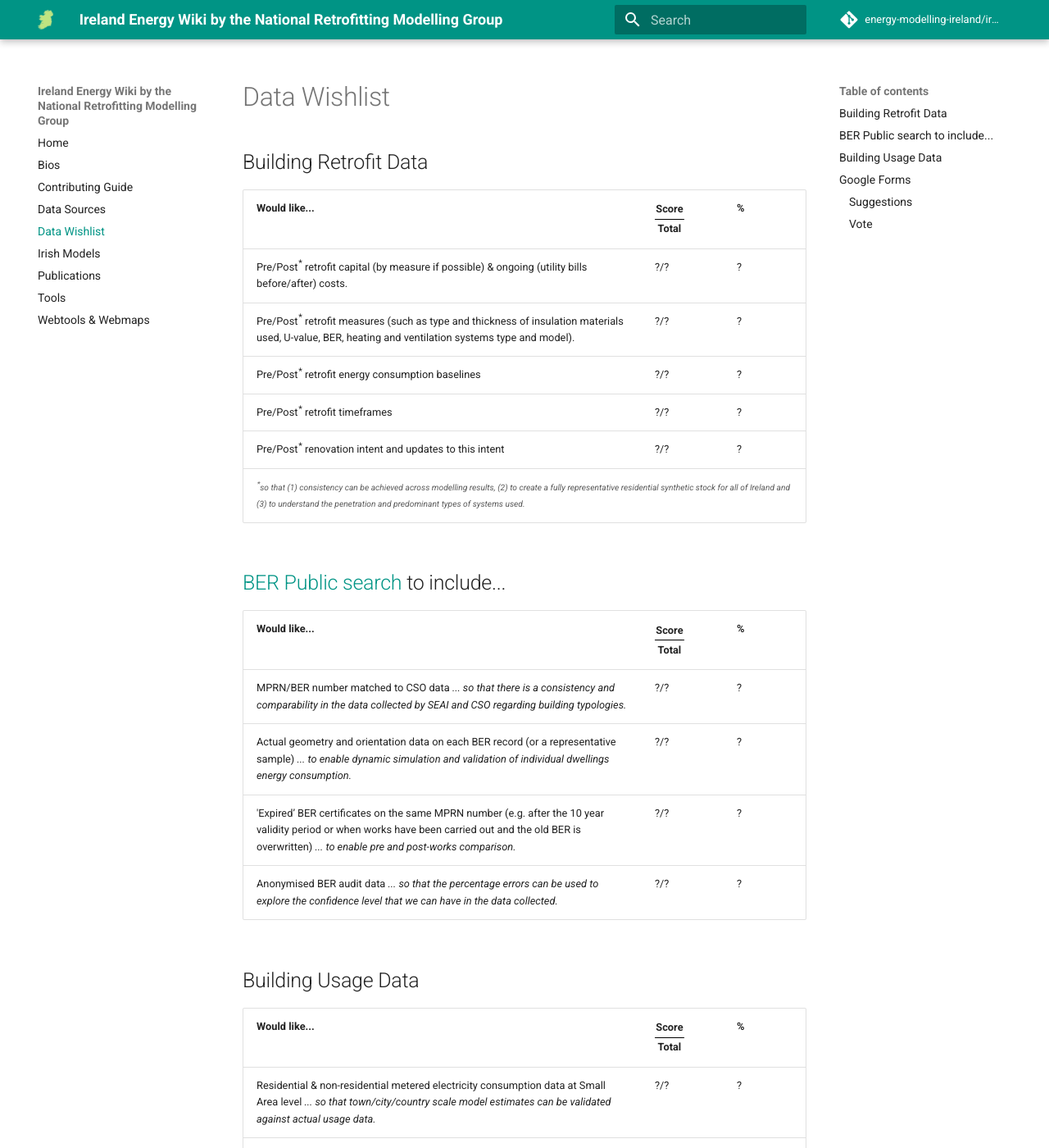
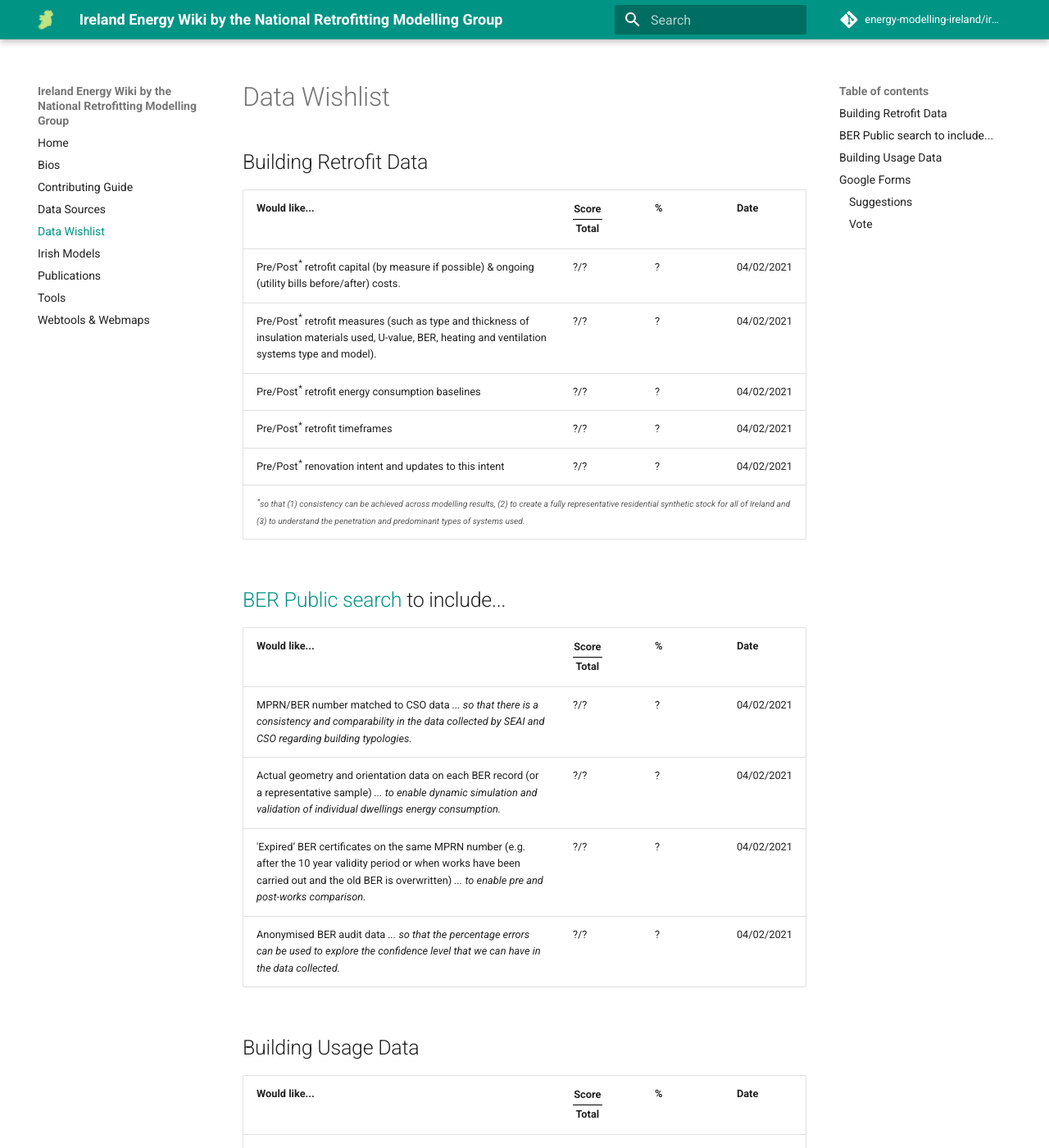
Before and after one commit to energy-modelling-ireland/wiki, an MkDocs documentation site: the page built from docs/Data-Wishlist.md, in a window 1280 px wide and 1400 px high. Shown: the whole window at 82% size. Built offline with MkDocs 1.6.1 and Material for MkDocs 9.7.7, drawn with Linux system fonts in a browser that asks for light colours; comment, search, counter and statistics services are not loaded; some of the changed text lies outside the part shown.

Commit message:
Add entry date to Date-Wishlist.md (#91)
So can prompt contributors to re-vote on new entries
as they are added to the wishlist

```diff
--- a/docs/Data-Wishlist.md
+++ b/docs/Data-Wishlist.md
@@ -18,41 +18,48 @@
     .frac span.symbol {
         display: none;
     }
+    table {
+        width: 100%;
+    }
+    th.percentage, th.date, th.score {
+        width: 10%;
+    }
 </style>
 
 ## Building Retrofit Data
 
-<table width="100%">
-	<col style="width:90%">
-	<col style="width:5%">
-	<col style="width:5%">
+<table>
     <tfoot>
         <tr>
-            <td colspan="3">
+            <td colspan="4">
                 <small><em>
                     <sup>*</sup>so that (1) consistency can be achieved across modelling results, (2) to create a fully representative residential synthetic stock for all of Ireland and (3) to understand the penetration and predominant types of systems used.
                 </em></small>
             </td>
         </tr>
     </tfoot>
-    <tbody>
+    <thead>
         <tr>
             <th>Would like...</th>
-            <th>
+            <th class="score">
                 <div class="frac">
                     <span>Score</span>
                     <span class="symbol">/</span>
                     <span class="bottom">Total</span>
                 </div>
             </th>
-            <th>%</th>
+            <th class="percentage">%</th>
+            <th class="date">Date</th>
         </tr>
+    </thead>
+    </tbody>
         <tr>
             <td>
                 Pre/Post<sup>*</sup> retrofit capital (by measure if possible) & ongoing (utility bills before/after) costs.
             </td>
             <td>?/?</td>
             <td>?</td>
+            <td>04/02/2021</td>
         </tr>
         <tr>
             <td>
@@ -60,6 +67,7 @@
             </td>
             <td>?/?</td>
             <td>?</td>
+            <td>04/02/2021</td>
         </tr>
         <tr>
             <td>
@@ -67,6 +75,7 @@
             </td>
             <td>?/?</td>
             <td>?</td>
+            <td>04/02/2021</td>
         </tr>
         <tr>
             <td>
@@ -74,6 +83,7 @@
             </td>
             <td>?/?</td>
             <td>?</td>
+            <td>04/02/2021</td>
         </tr>
         <tr>
             <td>
@@ -81,102 +91,120 @@
             </td>
             <td>?/?</td>
             <td>?</td>
+            <td>04/02/2021</td>
         </tr>
     </tbody>
 </table>
 
 ## [BER Public search](Data-Sources.md#buildings) to include...
 
-<table width="100%">
-	<col style="width:90%">
-	<col style="width:5%">
-	<col style="width:5%">
-    <tr>
-        <th>Would like...</th>
-        <th>
-            <div class="frac">
-                <span>Score</span>
-                <span class="symbol">/</span>
-                <span class="bottom">Total</span>
-            </div>
-        </th>
-        <th>%</th>
-    </tr>
-    <tr>
-        <td>
-            MPRN/BER number matched to CSO data <em>... so that there is a consistency and comparability in the data collected by SEAI and CSO regarding building typologies.</em>
-        <td>?/?</td>
-        <td>?</td>
-    </tr>
-    <tr>
-        <td>
-            Actual geometry and orientation data on each BER record (or a representative sample) <em>... to enable dynamic simulation and validation of individual dwellings energy consumption.</em>
-        <td>?/?</td>
-        <td>?</td>
-    </tr>
-    <tr>
-        <td>
-            'Expired’ BER certificates on the same MPRN number (e.g. after the 10 year validity period or when works have been carried out and the old BER is overwritten) <em>... to enable pre and post-works comparison.</em>
-        <td>?/?</td>
-        <td>?</td>
-    </tr>
-    <tr>
-        <td>
-            Anonymised BER audit data <em>... so that the percentage errors can be used to explore the confidence level that we can have in the data collected.</em>
-        <td>?/?</td>
-        <td>?</td>
-    </tr>
+<table>
+    <thead>
+        <tr>
+            <th>Would like...</th>
+            <th class="score">
+                <div class="frac">
+                    <span>Score</span>
+                    <span class="symbol">/</span>
+                    <span class="bottom">Total</span>
+                </div>
+            </th>
+            <th class="percentage">%</th>
+            <th class="date">Date</th>
+        </tr>
+    </thead>
+    <tbody>
+        <tr>
+            <td>
+                MPRN/BER number matched to CSO data <em>... so that there is a consistency and comparability in the data collected by SEAI and CSO regarding building typologies.</em>
+            <td>?/?</td>
+            <td>?</td>
+            <td>04/02/2021</td>
+        </tr>
+        <tr>
+            <td>
+                Actual geometry and orientation data on each BER record (or a representative sample) <em>... to enable dynamic simulation and validation of individual dwellings energy consumption.</em>
+            <td>?/?</td>
+            <td>?</td>
+            <td>04/02/2021</td>
+        </tr>
+        <tr>
+            <td>
+                'Expired’ BER certificates on the same MPRN number (e.g. after the 10 year validity period or when works have been carried out and the old BER is overwritten) <em>... to enable pre and post-works comparison.</em>
+            <td>?/?</td>
+            <td>?</td>
+            <td>04/02/2021</td>
+        </tr>
+        <tr>
+            <td>
+                Anonymised BER audit data <em>... so that the percentage errors can be used to explore the confidence level that we can have in the data collected.</em>
+            <td>?/?</td>
+            <td>?</td>
+            <td>04/02/2021</td>
+        </tr>
+    </tbody>
 </table>
 
 ## Building Usage Data
 
-<table width="100%">
-	<col style="width:90%">
-	<col style="width:5%">
-	<col style="width:5%">
-    <tr>
-        <th>Would like...</th>
-        <th>
-            <div class="frac">
-                <span>Score</span>
-                <span class="symbol">/</span>
-                <span class="bottom">Total</span>
-            </div>
-        </th>
-        <th>%</th>
-    </tr>
-    <tr>
-        <td>
-            Residential & non-residential metered electricity consumption data at Small Area level <em>... so that town/city/country scale model estimates can be validated against actual usage data.</em>
-        <td>?/?</td>
-        <td>?</td>
-    </tr>
-    <tr>
-        <td>
-            Residential & non-residential metered gas consumption data at Small Area level <em>... so that town/city/country scale model estimates can be validated against actual usage data.</em>
-        <td>?/?</td>
-        <td>?</td>
-    </tr>
-    <tr>
-        <td>
-            Building Management System (BMS) and energy data from non-residential buildings in Ireland.
-        <td>?/?</td>
-        <td>?</td>
-    </tr>
-    <tr>
-        <td>
-            Indoor air quality (IAQ) data for residential buildings in Ireland.
-        <td>?/?</td>
-        <td>?</td>
-    </tr>
+<table>
+    <thead>
+        <tr>
+            <th>Would like...</th>
+            <th class="score">
+                <div class="frac">
+                    <span>Score</span>
+                    <span class="symbol">/</span>
+                    <span class="bottom">Total</span>
+                </div>
+            </th>
+            <th class="percentage">%</th>
+            <th class="date">Date</th>
+        </tr>
+    </thead>
+    <tbody>
+        <tr>
+            <td>
+                Residential & non-residential metered electricity consumption data at Small Area level <em>... so that town/city/country scale model estimates can be validated against actual usage data.</em>
+            <td>?/?</td>
+            <td>?</td>
+            <td>04/02/2021</td>
+        </tr>
+        <tr>
+            <td>
+                Residential & non-residential metered gas consumption data at Small Area level <em>... so that town/city/country scale model estimates can be validated against actual usage data.</em>
+            <td>?/?</td>
+            <td>?</td>
+            <td>04/02/2021</td>
+        </tr>
+        <tr>
+            <td>
+                Building Management System (BMS) and energy data from non-residential buildings in Ireland.
+            <td>?/?</td>
+            <td>?</td>
+            <td>04/02/2021</td>
+        </tr>
+        <tr>
+            <td>
+                Indoor air quality (IAQ) data for residential buildings in Ireland.
+            <td>?/?</td>
+            <td>?</td>
+            <td>04/02/2021</td>
+        </tr>
+    </tbody>
 </table>
 
 ## Google Forms
 
 ### Suggestions
 
-<iframe src="https://docs.google.com/forms/d/e/1FAIpQLSeHxVNX3PGDCotKa9iY8xxGHmvzIFiEE5X-QpxpNGRb6YOpeQ/viewform?embedded=true" width="640" height="899" frameborder="0" marginheight="0" marginwidth="0">Loading…</iframe>
+<iframe src="https://docs.google.com/forms/d/e/1FAIpQLSeHxVNX3PGDCotKa9iY8xxGHmvzIFiEE5X-QpxpNGRb6YOpeQ/viewform?embedded=true" width="640" height="664" frameborder="0" marginheight="0" marginwidth="0">Loading…</iframe>
 
 ### Vote
 
-<iframe src="https://docs.google.com/forms/d/e/1FAIpQLScYg9wNoYEqBIluWBxCRQ_KuXem6JGoqW7IYVTDLqaiwvGT8A/viewform?embedded=true" width="640" height="1943" frameborder="0" marginheight="0" marginwidth="0">Loading…</iframe>
+Feel free to skip entries if:
+
+1. It has no relevance to you.
+2. You have already voted and want to vote on new entries.
+
+<iframe src="https://docs.google.com/forms/d/e/1FAIpQLScYg9wNoYEqBIluWBxCRQ_KuXem6JGoqW7IYVTDLqaiwvGT8A/viewform?embedded=true" width="640" height="1333" frameborder="0" marginheight="0" marginwidth="0">Loading…</iframe>
```
